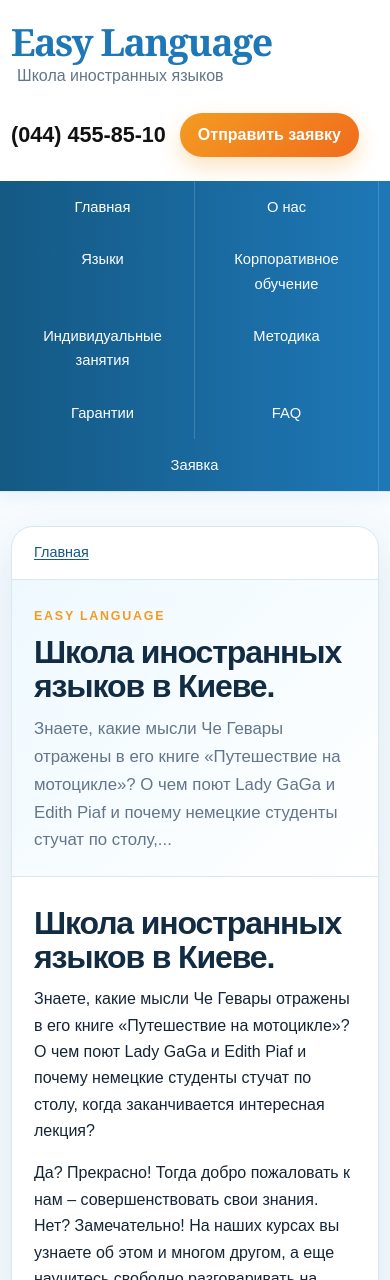
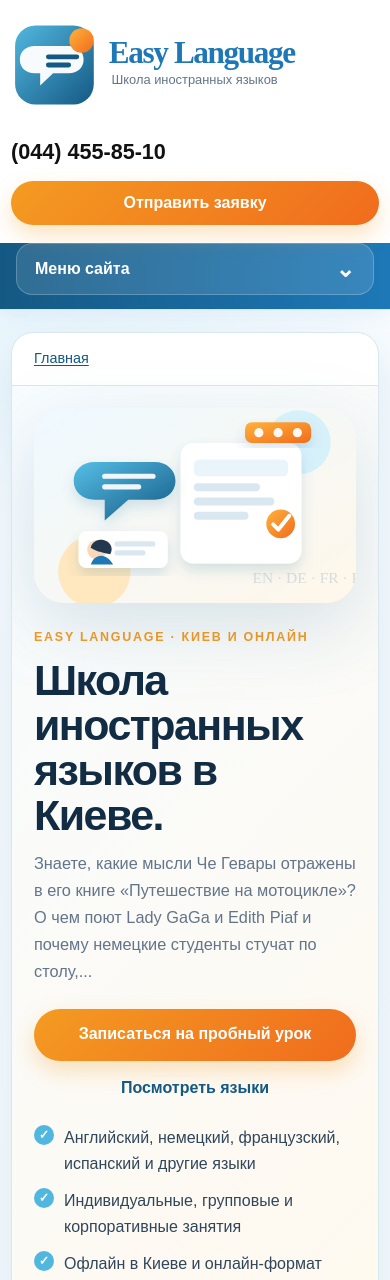
Before and after one commit to oliviajohns5/easy-language-static, an Astro site: page / in a window 390 px wide. Shown: the top 1280 px of the page. Built offline with nearby package versions, Linux system fonts and the light colour scheme; Astro itself is replaced by a stand-in of ours.

Commit message:
feat: improve mobile nav and homepage hero

```diff
--- a/src/layouts/BaseLayout.astro
+++ b/src/layouts/BaseLayout.astro
@@ -40,19 +40,26 @@ const jsonLd = {
     <header class="site-header">
       <div class="wrap topbar">
         <a class="logo" href="/" aria-label="Easy Language home">
-          <span class="logo-main">Easy Language</span>
-          <span class="logo-sub">Школа иностранных языков</span>
+          <img src="/images/easy-language-logo.svg" alt="Easy Language — Школа иностранных языков" width="420" height="132" />
         </a>
         <div class="contacts">
           <a href="tel:+380444558510" class="phone">(044) 455-85-10</a>
           <a class="cta" href="/order/">Отправить заявку</a>
         </div>
       </div>
-      <nav class="main-nav" aria-label="Основная навигация">
+      <nav class="main-nav desktop-nav" aria-label="Основная навигация">
         <div class="wrap nav-inner">
           {nav.map(([href, label]) => <a href={href}>{label}</a>)}
         </div>
       </nav>
+      <div class="mobile-nav-wrap">
+        <details class="mobile-menu">
+          <summary><span>Меню сайта</span><b aria-hidden="true">⌄</b></summary>
+          <div class="mobile-menu-panel">
+            {nav.map(([href, label]) => <a href={href}>{label}</a>)}
+          </div>
+        </details>
+      </div>
     </header>
     <main id="content" class="wrap shell">
       <slot />
--- a/src/pages/[...slug].astro
+++ b/src/pages/[...slug].astro
@@ -13,11 +13,33 @@ const { page } = Astro.props;
 <BaseLayout page={page}>
   <article class="content-card">
     <p class="breadcrumb"><a href="/">Главная</a>{page.path !== '/' && <> → {page.h1}</>}</p>
-    <div class="hero-band">
-      <span class="kicker">Easy Language</span>
-      <h1>{page.h1}</h1>
-      <p>{page.description}</p>
-    </div>
+    {page.path === '/' ? (
+      <section class="home-hero">
+        <div class="home-hero-copy">
+          <span class="kicker">Easy Language · Киев и онлайн</span>
+          <h1>{page.h1}</h1>
+          <p>{page.description}</p>
+          <div class="hero-actions">
+            <a class="cta hero-cta" href="/order/">Записаться на пробный урок</a>
+            <a class="secondary-link" href="/languages/">Посмотреть языки</a>
+          </div>
+          <ul class="hero-points">
+            <li>Английский, немецкий, французский, испанский и другие языки</li>
+            <li>Индивидуальные, групповые и корпоративные занятия</li>
+            <li>Офлайн в Киеве и онлайн-формат</li>
+          </ul>
+        </div>
+        <div class="home-hero-art">
+          <img src="/images/hero-language-learning.svg" alt="Иллюстрация обучения иностранным языкам" width="1120" height="680" fetchpriority="high" />
+        </div>
+      </section>
+    ) : (
+      <div class="hero-band">
+        <span class="kicker">Easy Language</span>
+        <h1>{page.h1}</h1>
+        <p>{page.description}</p>
+      </div>
+    )}
     <div class="content" set:html={page.contentHtml} />
   </article>
 </BaseLayout>
--- a/src/styles/global.css
+++ b/src/styles/global.css
@@ -21,9 +21,8 @@ img { max-width: 100%; height: auto; border-radius: 12px; }
 .skip:focus { left:12px; }
 .site-header { background: #fff; border-bottom: 1px solid var(--line); box-shadow: 0 3px 18px rgba(30,120,183,.08); }
 .topbar { min-height: 118px; display: flex; justify-content: space-between; align-items: center; gap: 24px; }
-.logo { text-decoration: none; display: grid; gap: 3px; }
-.logo-main { font-family: Georgia, 'Times New Roman', serif; font-size: clamp(2.35rem, 5vw, 4.2rem); font-weight: 700; color: var(--blue); letter-spacing: -.04em; line-height: .95; }
-.logo-sub { color: var(--muted); font-size: 1rem; padding-left: 6px; }
+.logo { text-decoration: none; display: block; line-height: 0; }
+.logo img { display: block; width: min(330px, 62vw); height: auto; border-radius: 0; }
 .contacts { display: flex; align-items: center; gap: 14px; flex-wrap: wrap; justify-content: flex-end; }
 .phone { font-size: 1.8rem; font-weight: 700; color: #111; text-decoration: none; white-space: nowrap; }
 .cta { display:inline-flex; align-items:center; justify-content:center; min-height: 44px; padding: 0 18px; border-radius: 999px; color:#fff; background: linear-gradient(135deg, var(--orange), #f06c1d); text-decoration: none; font-weight: 700; box-shadow: 0 10px 22px rgba(244,155,34,.28); }
@@ -31,17 +30,39 @@ img { max-width: 100%; height: auto; border-radius: 12px; }
 .nav-inner { display: flex; flex-wrap: wrap; gap: 0; }
 .nav-inner a { color: #fff; text-decoration: none; padding: 14px 13px; font-size: .92rem; border-right: 1px solid rgba(255,255,255,.16); }
 .nav-inner a:hover { background: rgba(255,255,255,.14); color: #fff; }
+.mobile-nav-wrap { display: none; background: linear-gradient(90deg, var(--blue-dark), var(--blue)); padding: 0 16px 14px; }
+.mobile-menu { width: min(100%, 560px); margin: 0 auto; }
+.mobile-menu summary { list-style: none; cursor: pointer; min-height: 52px; padding: 0 18px; display: flex; align-items: center; justify-content: space-between; color: #fff; font-weight: 700; border: 1px solid rgba(255,255,255,.22); border-radius: 16px; background: rgba(255,255,255,.12); }
+.mobile-menu summary::-webkit-details-marker { display: none; }
+.mobile-menu summary b { font-size: 1.45rem; line-height: 1; transition: transform .2s ease; }
+.mobile-menu[open] summary b { transform: rotate(180deg); }
+.mobile-menu-panel { margin-top: 10px; display: grid; overflow: hidden; border-radius: 18px; background: #fff; box-shadow: 0 16px 35px rgba(7,58,91,.2); }
+.mobile-menu-panel a { color: var(--blue-dark); text-decoration: none; padding: 14px 18px; border-bottom: 1px solid var(--line); font-weight: 600; }
+.mobile-menu-panel a:last-child { border-bottom: 0; }
+.mobile-menu-panel a:hover { background: var(--soft); color: var(--orange); }
 .shell { display: grid; grid-template-columns: minmax(0, 1fr) 300px; gap: 28px; padding: 34px 0 58px; align-items: start; }
 .content-card, .panel { background: var(--paper); border: 1px solid var(--line); border-radius: 22px; box-shadow: var(--shadow); }
 .content-card { overflow: hidden; }
 .breadcrumb { margin: 0; padding: 18px 28px; color: var(--muted); border-bottom: 1px solid var(--line); font-size: .9rem; }
 .hero-band { padding: clamp(28px, 5vw, 48px); background: linear-gradient(135deg, #eef9ff, #fff); border-bottom: 1px solid var(--line); }
+.home-hero { display: grid; grid-template-columns: minmax(0, 1fr) minmax(280px, .92fr); gap: clamp(20px, 4vw, 44px); align-items: center; padding: clamp(26px, 5vw, 54px); background: linear-gradient(135deg, #f7fcff 0%, #fff9ef 100%); border-bottom: 1px solid var(--line); }
+.home-hero h1 { font-size: clamp(2.35rem, 6vw, 5rem); max-width: 760px; }
+.home-hero-copy p { max-width: 650px; color: var(--muted); font-size: clamp(1.02rem, 2vw, 1.22rem); margin: 0 0 20px; }
+.hero-actions { display: flex; flex-wrap: wrap; align-items: center; gap: 14px; margin: 24px 0; }
+.hero-cta { min-height: 52px; padding-inline: 24px; }
+.secondary-link { font-weight: 700; color: var(--blue-dark); text-decoration: none; }
+.secondary-link:hover { color: var(--orange); }
+.hero-points { list-style: none; padding: 0; margin: 0; display: grid; gap: 10px; color: #30465a; }
+.hero-points li { position: relative; padding-left: 30px; }
+.hero-points li::before { content: '✓'; position: absolute; left: 0; top: 0; display: grid; place-items: center; width: 20px; height: 20px; border-radius: 999px; background: var(--cyan); color: white; font-size: .78rem; font-weight: 800; }
+.home-hero-art img { display: block; width: 100%; height: auto; border-radius: 30px; filter: drop-shadow(0 24px 36px rgba(20,89,132,.15)); }
 .kicker { text-transform: uppercase; letter-spacing: .14em; color: var(--orange); font-weight: 700; font-size: .78rem; }
 h1 { margin: 8px 0 12px; font-size: clamp(2rem, 4.2vw, 3.7rem); line-height: 1.05; letter-spacing: -.035em; color: #122c44; }
 h2 { color: #143d5c; font-size: 1.55rem; margin: 2rem 0 .7rem; line-height: 1.15; }
 h3 { color: #143d5c; font-size: 1.25rem; margin: 1.4rem 0 .5rem; }
 .hero-band p { margin: 0; max-width: 760px; color: var(--muted); font-size: 1.05rem; }
 .content { padding: clamp(24px, 4vw, 46px); font-size: 1rem; }
+.content > h1:first-child { display: none; }
 .content p { margin: 0 0 1rem; }
 .content ul, .content ol { padding-left: 1.35rem; margin: 0 0 1rem; }
 .content li { margin-bottom: .45rem; }
@@ -63,5 +84,5 @@ h3 { color: #143d5c; font-size: 1.25rem; margin: 1.4rem 0 .5rem; }
 .site-footer { background: #123a59; color: #dcecf7; padding: 30px 0; }
 .footer-inner { display: flex; justify-content: space-between; gap: 16px; flex-wrap: wrap; }
 .footer-inner strong { color: #fff; }
-@media (max-width: 920px) { .topbar { align-items:flex-start; flex-direction:column; padding: 24px 0; } .contacts { justify-content:flex-start; } .shell { grid-template-columns: 1fr; } .sidebar { position: static; } }
-@media (max-width: 620px) { .wrap { width: min(100% - 22px, 1120px); } .phone { font-size:1.35rem; } .nav-inner a { flex: 1 1 50%; text-align:center; } .content, .hero-band { padding: 22px; } .breadcrumb { padding: 14px 22px; } }
+@media (max-width: 920px) { .topbar { align-items:flex-start; flex-direction:column; padding: 20px 0 18px; } .contacts { justify-content:flex-start; } .desktop-nav { display: none; } .mobile-nav-wrap { display: block; } .shell { grid-template-columns: 1fr; padding-top: 22px; } .sidebar { position: static; } .home-hero { grid-template-columns: 1fr; } .home-hero-art { order: -1; max-width: 520px; margin-inline: auto; } }
+@media (max-width: 620px) { .wrap { width: min(100% - 22px, 1120px); } .topbar { min-height: auto; } .logo img { width: min(285px, 80vw); } .contacts { width: 100%; display: grid; grid-template-columns: 1fr; gap: 12px; } .phone { font-size:1.35rem; } .cta { width: 100%; } .content, .hero-band, .home-hero { padding: 22px; } .home-hero h1 { font-size: clamp(2.05rem, 11vw, 3.2rem); } .breadcrumb { padding: 14px 22px; } .hero-actions .secondary-link { width: 100%; text-align: center; } }
```
Also changed, not shown: public/images/easy-language-logo.svg (added), public/images/hero-language-learning.svg (added), src/content/pages.json, 2 other files.
